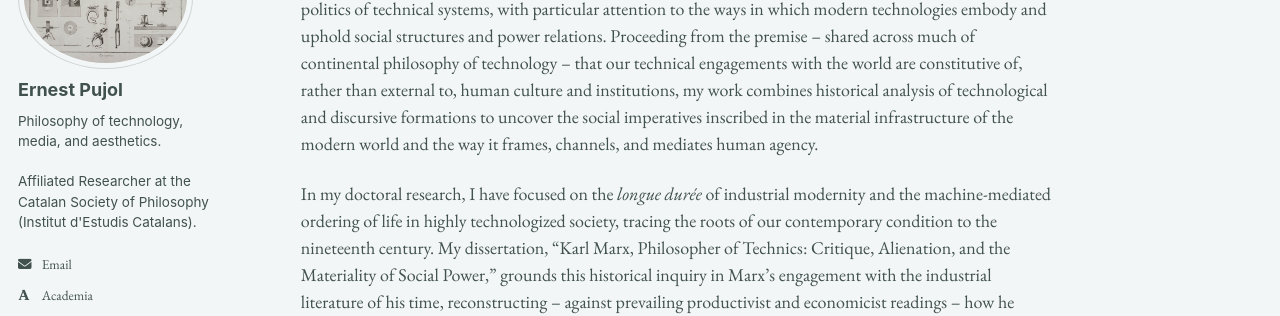
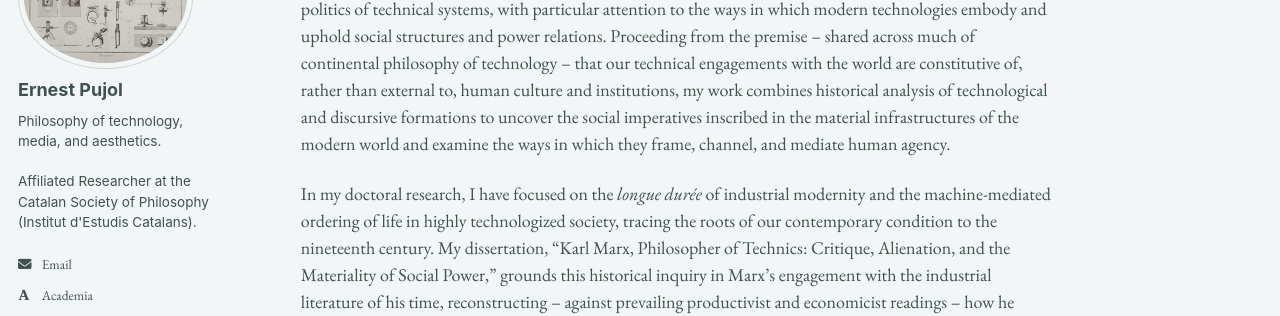
Before and after one commit to epujol90/epujol90.github.io, a Jekyll site: the page built from _pages/about.md, in a window 1280 px wide and 988 px high. Shown: the part 174-490 px from the top of the window. Built offline with Jekyll 4.4.1, drawn with Linux system fonts in a browser that asks for light colours; some web fonts are replaced; a script bundle is joined from its source files by our own code; library files that are not in the unit come from our copies; some of the changed text lies outside the part shown.

Commit message:
Update about.md

```diff
--- a/_pages/about.md
+++ b/_pages/about.md
@@ -6,7 +6,7 @@ redirect_from:
   - /about/
   - /about.html
 ---
-I am a multilingual scholar of technology, media, and aesthetics trained in continental philosophy and critical theory in Europe and the United States. My research is broadly concerned with the social ontology and politics of technical systems, with particular attention to the ways in which modern technologies embody and uphold social structures and power relations. Proceeding from the premise -- shared across much of continental philosophy of technology -- that our technical engagements with the world are constitutive of, rather than external to, human culture and institutions, my work combines historical analysis of technological and discursive formations to uncover the social imperatives inscribed in the material infrastructure of the modern world and the way it frames, channels, and mediates human agency.
+I am a multilingual scholar of technology, media, and aesthetics trained in continental philosophy and critical theory in Europe and the United States. My research is broadly concerned with the social ontology and politics of technical systems, with particular attention to the ways in which modern technologies embody and uphold social structures and power relations. Proceeding from the premise -- shared across much of continental philosophy of technology -- that our technical engagements with the world are constitutive of, rather than external to, human culture and institutions, my work combines historical analysis of technological and discursive formations to uncover the social imperatives inscribed in the material infrastructures of the modern world and examine the ways in which they frame, channel, and mediate human agency.
 
 In my doctoral research, I have focused on the _longue durée_ of industrial modernity and the machine-mediated ordering of life in highly technologized society, tracing the roots of our contemporary condition to the nineteenth century. My dissertation, “Karl Marx, Philosopher of Technics: Critique, Alienation, and the Materiality of Social Power,” grounds this historical inquiry in Marx’s engagement with the industrial literature of his time, reconstructing -- against prevailing productivist and economicist readings -- how he theorized the relationship between capitalism and the modern technical system. Though largely misunderstood by the Marxist tradition itself, Marx’s account of the social logic underpinning industrialization presciently identified in the capitalist subsumption of the labor process the basis of the technocratic rationality that presently governs the relationship between humans and technics.
 
```
